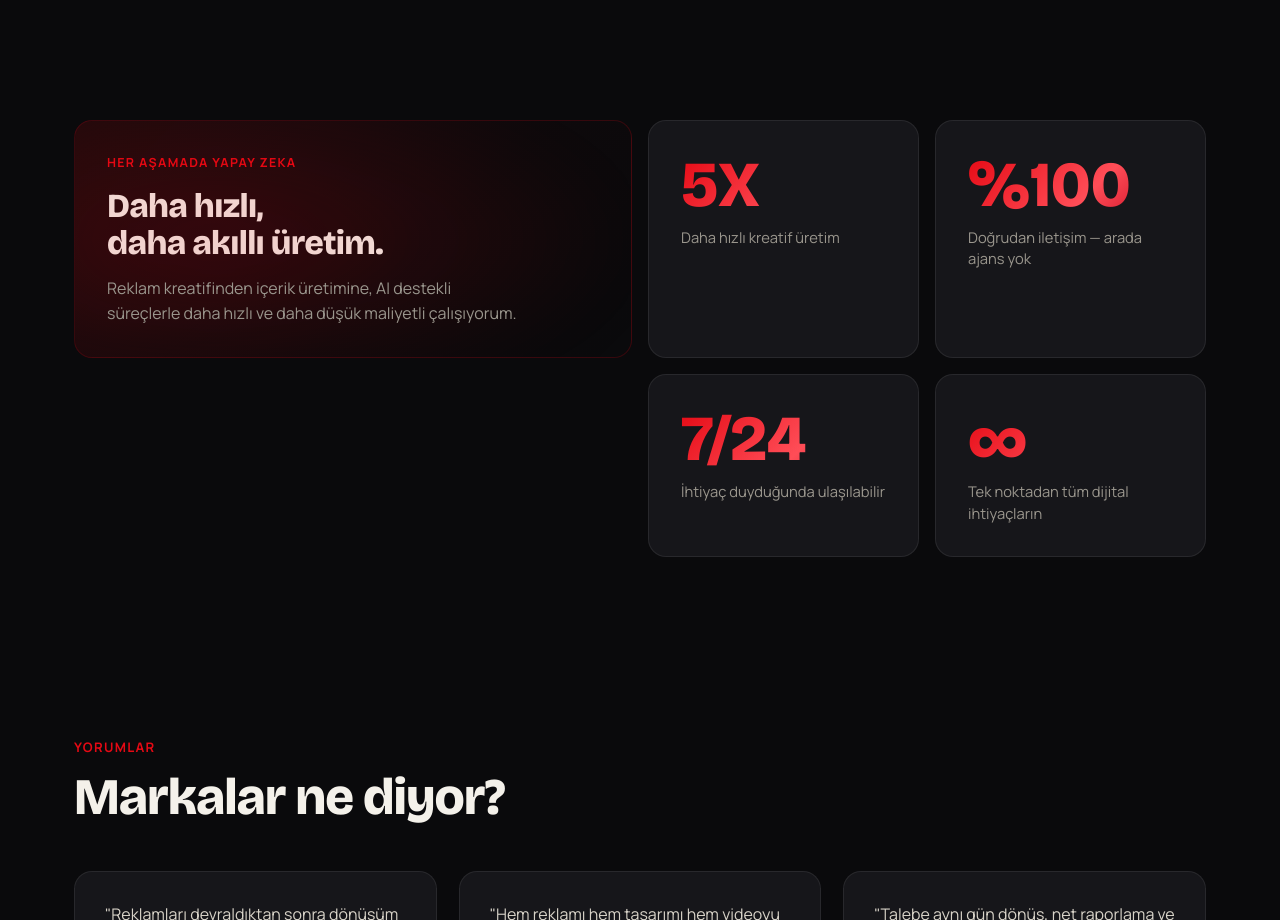
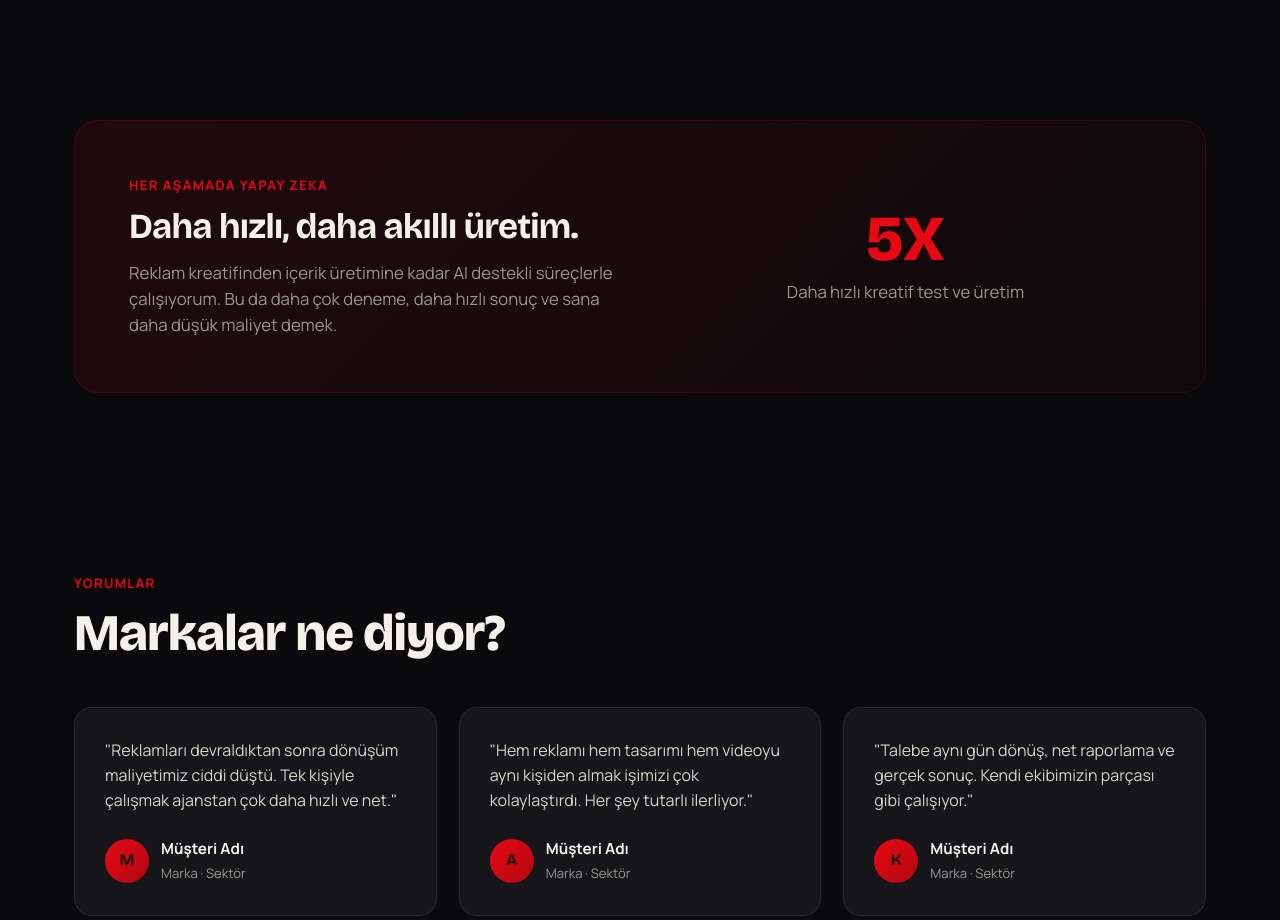
Before and after one commit to mfaslanbey/aslanbey-site, a plain HTML site: page index.html in a window 1280 px wide. Shown: the part 2240-3160 px from the top of the page. Drawn offline with nearby package versions, Linux system fonts and the light colour scheme.

Commit message:
Revert "AI BAND bölümünü Madekraft bento grid'e dönüştür"
This reverts commit 78d72e6bfb77fac9ca654add6760b7a0fdaa9e1d.

```diff
--- a/index.html
+++ b/index.html
@@ -162,32 +162,11 @@
   .card p{color:var(--muted);font-size:.98rem}
   .card .tag{position:absolute;top:24px;right:24px;font-size:.72rem;font-weight:700;color:var(--gold);background:var(--gold-soft);padding:5px 11px;border-radius:100px;letter-spacing:.04em}
 
-  /* AI bento */
-  .bento{display:grid;grid-template-columns:repeat(4,1fr);grid-template-rows:auto auto;gap:16px;margin-top:0}
-  .bento-card{background:var(--surface);border:1px solid var(--line);border-radius:var(--radius);padding:32px;position:relative;overflow:hidden;transition:transform .3s,border-color .3s,box-shadow .3s}
-  .bento-card:hover{transform:translateY(-4px);border-color:rgba(229,9,20,.35);box-shadow:0 20px 50px rgba(0,0,0,.45)}
-  .bento-main{grid-column:1/3;grid-row:1/2;background:linear-gradient(135deg,rgba(229,9,20,.10) 0%,rgba(229,9,20,.02) 60%,transparent 100%);border-color:rgba(229,9,20,.2)}
-  .bento-5x   {grid-column:3/4;grid-row:1/2}
-  .bento-100  {grid-column:4/5;grid-row:1/2}
-  .bento-724  {grid-column:3/4;grid-row:2/3}
-  .bento-inf  {grid-column:4/5;grid-row:2/3}
-  /* main card glow */
-  .bento-main::before{content:"";position:absolute;inset:-40px;background:radial-gradient(ellipse at 30% 50%,rgba(229,9,20,.18) 0%,transparent 65%);filter:blur(40px);animation:bentoPulse 6s ease-in-out infinite alternate;pointer-events:none}
-  @keyframes bentoPulse{0%{opacity:.6;transform:scale(1)}100%{opacity:1;transform:scale(1.08)}}
-  .bento-main .bento-tag{font-size:.78rem;font-weight:700;letter-spacing:.1em;text-transform:uppercase;color:var(--gold);margin-bottom:16px}
-  .bento-main h2{font-size:clamp(1.5rem,2.8vw,2.1rem);font-weight:800;line-height:1.1;margin-bottom:14px}
-  .bento-main p{color:var(--muted);font-size:1rem;max-width:420px;position:relative;z-index:1}
-  .bento-num{font-family:var(--display);font-size:clamp(2.8rem,5vw,4rem);font-weight:800;line-height:1;background:linear-gradient(135deg,#e50914 0%,#ff4d57 60%,#c0001a 100%);-webkit-background-clip:text;-webkit-text-fill-color:transparent;background-clip:text;margin-bottom:10px}
-  .bento-cap{color:var(--muted);font-size:.92rem;line-height:1.45}
-  @media(max-width:860px){
-    .bento{grid-template-columns:1fr 1fr;grid-template-rows:auto}
-    .bento-main{grid-column:1/3;grid-row:auto}
-    .bento-5x,.bento-100,.bento-724,.bento-inf{grid-column:auto;grid-row:auto}
-  }
-  @media(max-width:480px){
-    .bento{grid-template-columns:1fr}
-    .bento-main{grid-column:1}
-  }
+  /* AI band */
+  .ai-band{background:linear-gradient(135deg,rgba(229,9,20,.10),rgba(229,9,20,.02));border:1px solid rgba(229,9,20,.2);border-radius:24px;padding:54px;display:grid;grid-template-columns:1fr 1fr;gap:40px;align-items:center}
+  .ai-band .stat{font-family:var(--display);font-size:4rem;font-weight:800;color:var(--gold);line-height:1}
+  .ai-band h2{font-size:2.2rem;margin-bottom:14px}
+  .ai-band p{color:var(--muted);font-size:1.05rem}
 
   /* testimonials */
   .testi-grid{display:grid;grid-template-columns:repeat(3,1fr);gap:22px;margin-top:46px}
@@ -380,37 +359,19 @@
   </div>
 </section>
 
-<!-- AI BENTO -->
+<!-- AI BAND -->
 <section>
   <div class="wrap">
-    <div class="bento reveal">
-
-      <div class="bento-card bento-main">
-        <div class="bento-tag">Her Aşamada Yapay Zeka</div>
-        <h2>Daha hızlı,<br>daha akıllı üretim.</h2>
-        <p>Reklam kreatifinden içerik üretimine, AI destekli süreçlerle daha hızlı ve daha düşük maliyetli çalışıyorum.</p>
+    <div class="ai-band reveal">
+      <div>
+        <div class="sec-tag">Her Aşamada Yapay Zeka</div>
+        <h2>Daha hızlı, daha akıllı üretim.</h2>
+        <p>Reklam kreatifinden içerik üretimine kadar AI destekli süreçlerle çalışıyorum. Bu da daha çok deneme, daha hızlı sonuç ve sana daha düşük maliyet demek.</p>
       </div>
-
-      <div class="bento-card bento-5x">
-        <div class="bento-num" data-countup="5" data-suffix="X">5X</div>
-        <div class="bento-cap">Daha hızlı kreatif üretim</div>
+      <div style="text-align:center">
+        <div class="stat">5X</div>
+        <p style="margin-top:8px">Daha hızlı kreatif test ve üretim</p>
       </div>
-
-      <div class="bento-card bento-100">
-        <div class="bento-num" data-countup="100" data-suffix="%">%100</div>
-        <div class="bento-cap">Doğrudan iletişim — arada ajans yok</div>
-      </div>
-
-      <div class="bento-card bento-724">
-        <div class="bento-num" data-countup="7" data-suffix="/24">7/24</div>
-        <div class="bento-cap">İhtiyaç duyduğunda ulaşılabilir</div>
-      </div>
-
-      <div class="bento-card bento-inf">
-        <div class="bento-num">∞</div>
-        <div class="bento-cap">Tek noktadan tüm dijital ihtiyaçların</div>
-      </div>
-
     </div>
   </div>
 </section>
@@ -549,27 +510,6 @@
   const io=new IntersectionObserver(es=>{es.forEach(e=>{if(e.isIntersecting){e.target.classList.add('in');io.unobserve(e.target);}})},{threshold:.15});
   document.querySelectorAll('.reveal').forEach(el=>io.observe(el));
 
-  // count-up
-  (function(){
-    function runCount(el){
-      var target=+el.dataset.countup;
-      var suffix=el.dataset.suffix||'';
-      var dur=1400,steps=50,step=0;
-      var iv=setInterval(function(){
-        step++;
-        var val=Math.round(target*(step/steps));
-        el.textContent=(suffix==='%'?'%'+val:val+suffix);
-        if(step>=steps){el.textContent=(suffix==='%'?'%'+target:target+suffix);clearInterval(iv);}
-      },dur/steps);
-    }
-    var coIO=new IntersectionObserver(function(es){
-      es.forEach(function(e){
-        if(e.isIntersecting){runCount(e.target);coIO.unobserve(e.target);}
-      });
-    },{threshold:.5});
-    document.querySelectorAll('[data-countup]').forEach(function(el){coIO.observe(el);});
-  })();
-
   // wa tooltip
   (function(){
     var tip=document.getElementById('waTooltip');
```
